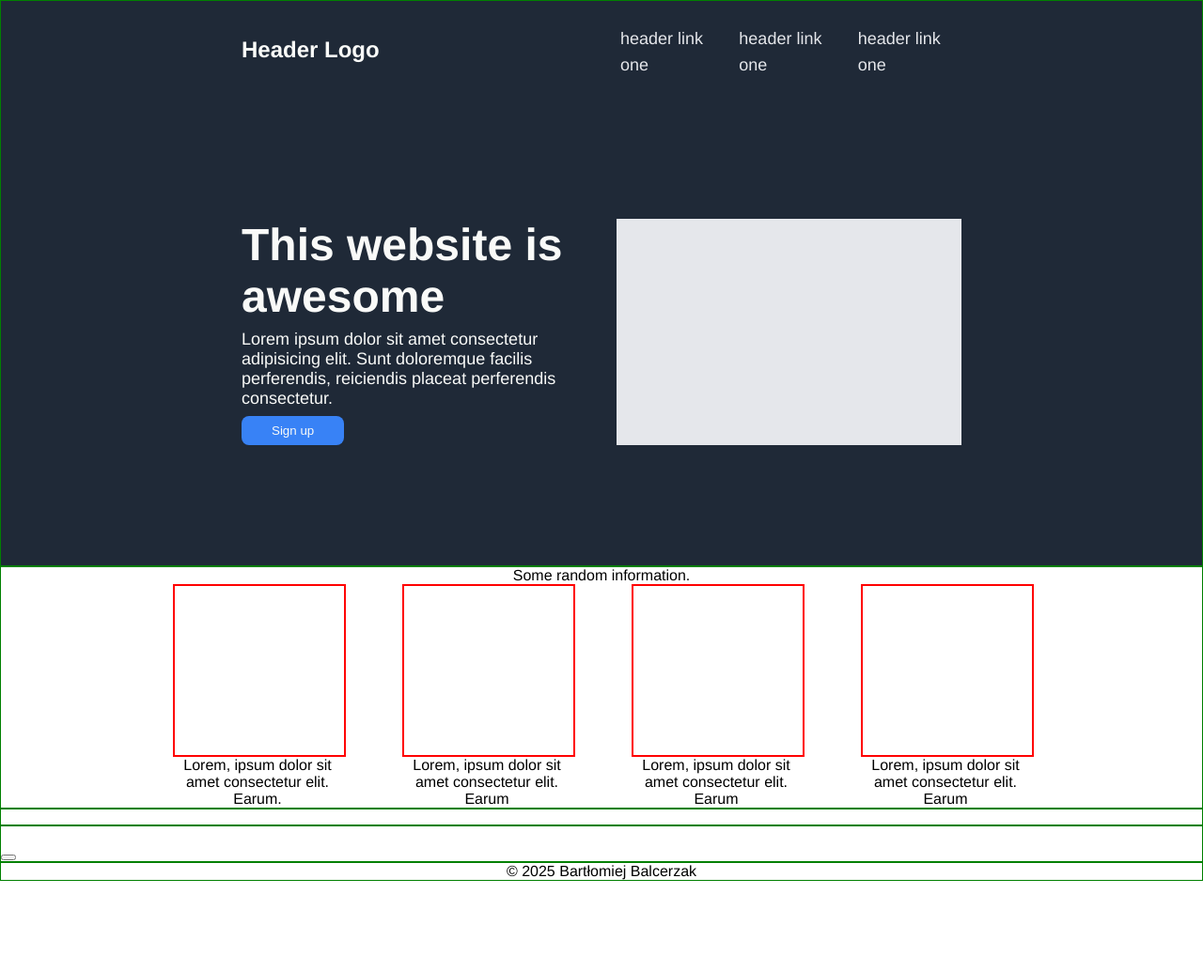
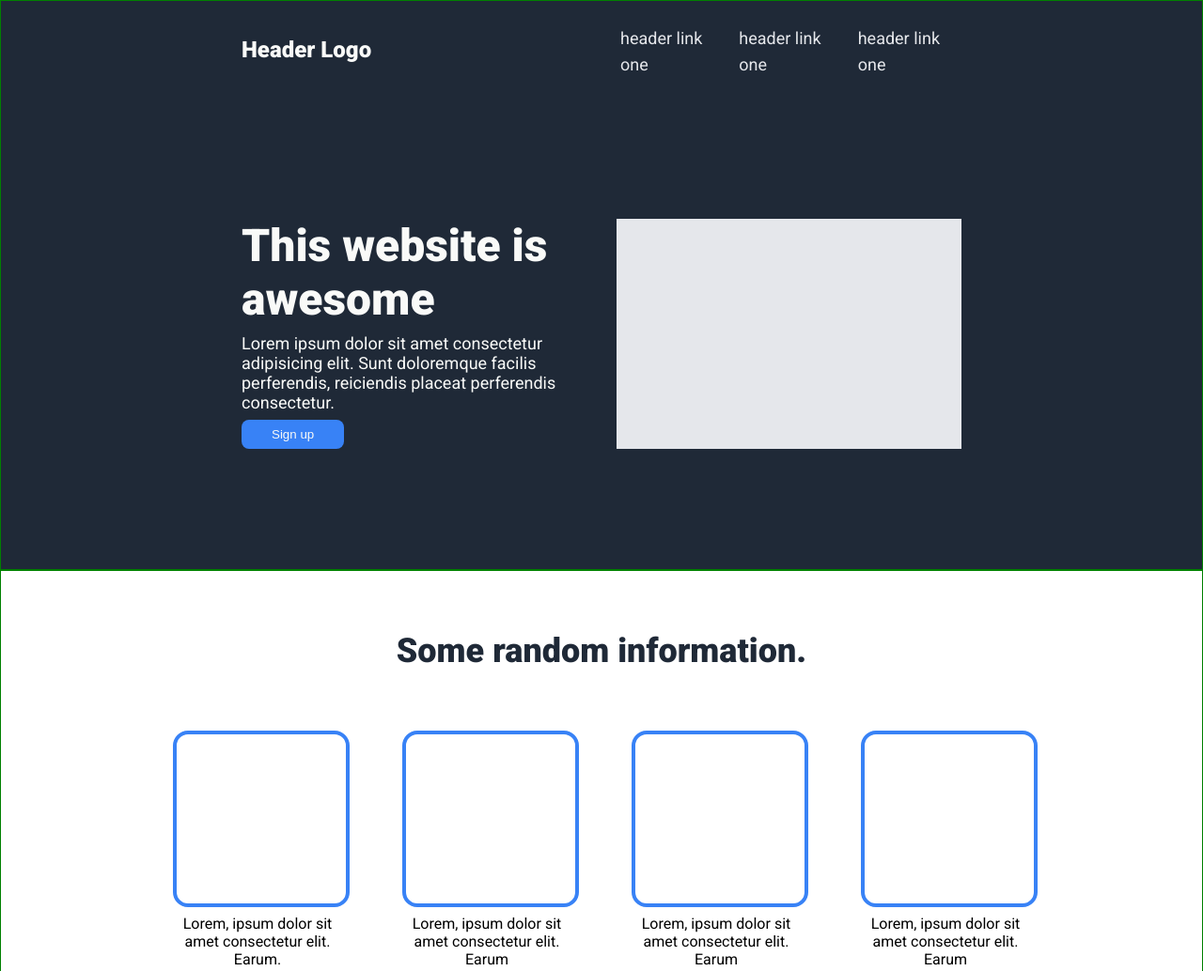
Before and after one commit to bartek8b/zzz-landing_page, a plain HTML site: page index.html in a window 1280 px wide. Shown: the top 1034 px of the page at 94% size. Before the commit the page ends 938 px from the top, so only its background shows below. Drawn offline with Linux system fonts and the light colour scheme.

Commit message:
Finish section 2

```diff
--- a/style.css
+++ b/style.css
@@ -1,3 +1,4 @@
+@import url('https://fonts.googleapis.com/css2?family=Roboto:ital,wght@0,100..900;1,100..900&display=swap');
 body{
     display: flex;
     flex-direction: column;
@@ -5,7 +6,7 @@ body{
     padding: 0;
     margin: 0;
     box-sizing: border-box;
-    font-family: Helvetica, sans-serif;
+    font-family: Roboto, Helvetica, sans-serif;
 }
 .body-item{
     border: 1px solid green;
@@ -90,6 +91,12 @@ body{
     flex-direction: column;
     align-items: center;
 }
+.item2 > .information-header-text{
+    font-size: 36px;
+    color: #1F2937;
+    font-weight: 900;
+    margin-block: 64px;
+}
 .item2 > .gallery{
     display: flex;
     justify-content: center;
@@ -99,14 +106,17 @@ body{
     display: flex;
     flex-direction: column;
     width: 180px;
+    margin-bottom: 128px;
 }
 .item2 > .gallery > .gallery-item > .picture{
-    border: 2px solid red;
+    border: 4px solid #3882F6;
     height: 180px;
     width: inherit;
+    border-radius: 16px;
 }
 .item2 > .gallery > .gallery-item > .picture-caption{
     text-align: center;
+    margin-top: 8px;
 }
 .item3{
 
```
